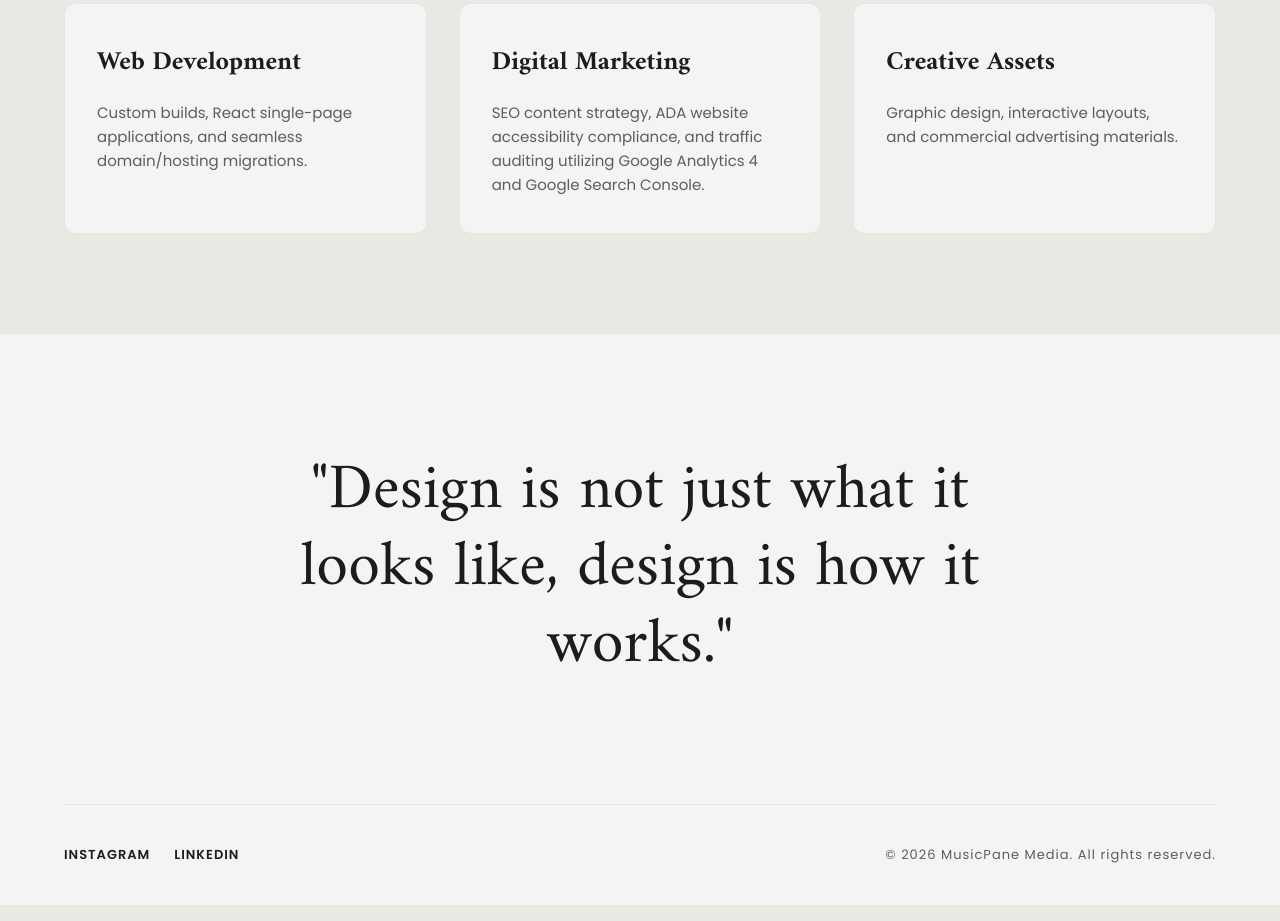
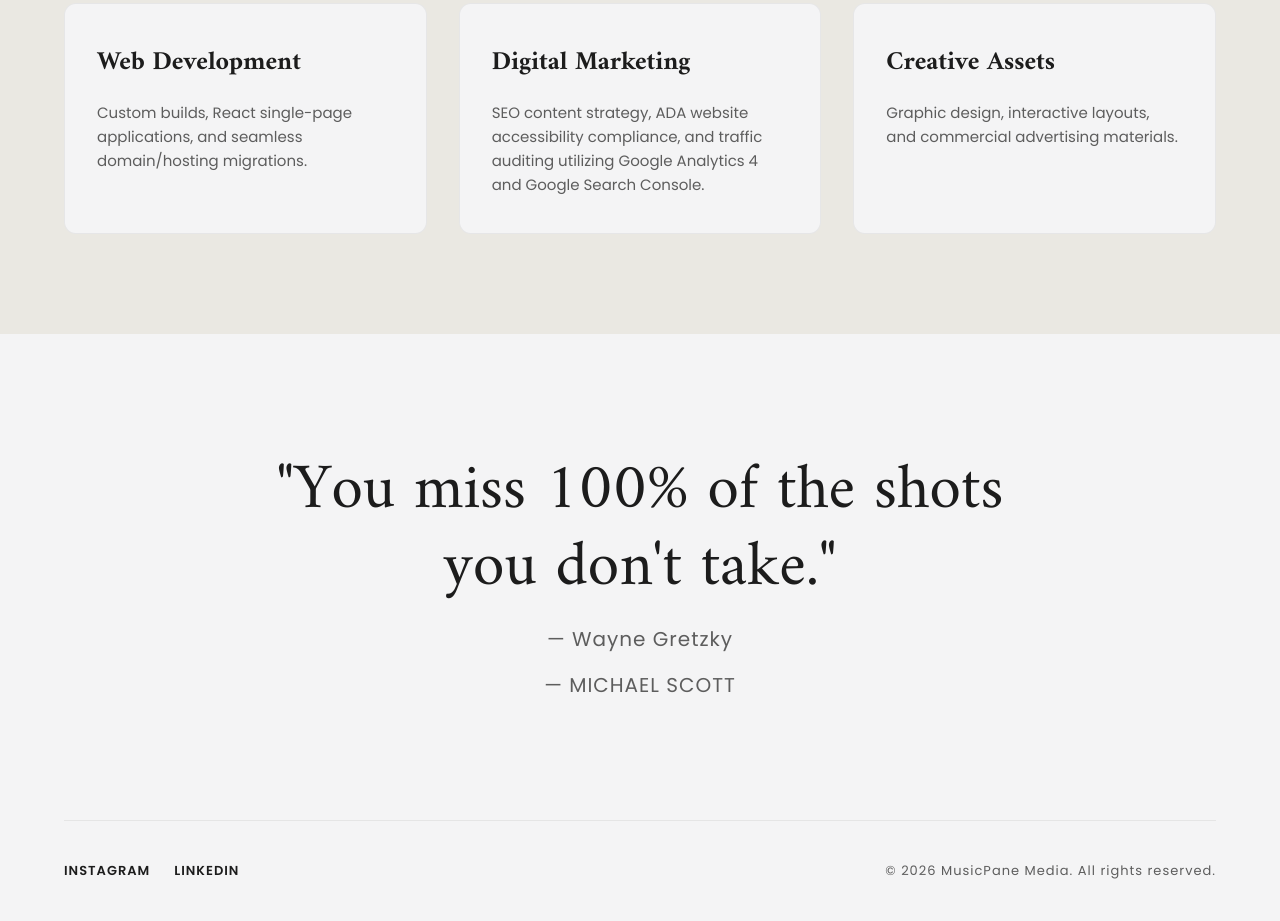
Before and after one commit to boss-crokers/musicpane-media, a website built with Vite: page index.html in a window 1280 px wide. Shown: the part 3920-4841 px from the top of the page. Built offline with nearby package versions, Linux system fonts and the light colour scheme.

Commit message:
Update quote text in footer section

```diff
--- a/index.html
+++ b/index.html
@@ -248,7 +248,9 @@
       <!-- Footer Section -->
       <section id="contact" class="footer-section">
         <div class="quote-block">
-          <h2 class="quote-text">"Design is not just what it looks like, design is how it works."</h2>
+          <h2 class="quote-text">"You miss 100% of the shots you don't take."</h2>
+          <p class="quote-author">— Wayne Gretzky</p>
+          <p class="quote-author">— MICHAEL SCOTT</p>
         </div>
         <footer class="footer">
           <div class="footer-links">
--- a/main.js
+++ b/main.js
@@ -33,7 +33,7 @@ document.addEventListener('DOMContentLoaded', () => {
     }, observerOptions);
 
     // Provide initial class to elements
-    const elementsToAnimate = document.querySelectorAll('.hero-title, .hero-subtitle, .project-card, .about-split, .experience-item, .quote-text');
+    const elementsToAnimate = document.querySelectorAll('.hero-title, .hero-subtitle, .project-card, .about-split, .experience-item, .quote-text, .quote-author');
 
     elementsToAnimate.forEach(el => {
         el.classList.add('fade-up-element');
--- a/style.css
+++ b/style.css
@@ -676,6 +676,15 @@ img {
   color: var(--color-text-primary);
 }
 
+.quote-author {
+  font-family: var(--font-sans);
+  font-size: min(3vw, 20px);
+  margin-top: 16px;
+  color: var(--color-text-secondary);
+  letter-spacing: 0.05em;
+  font-weight: 500;
+}
+
 .footer {
   display: flex;
   justify-content: space-between;
```
